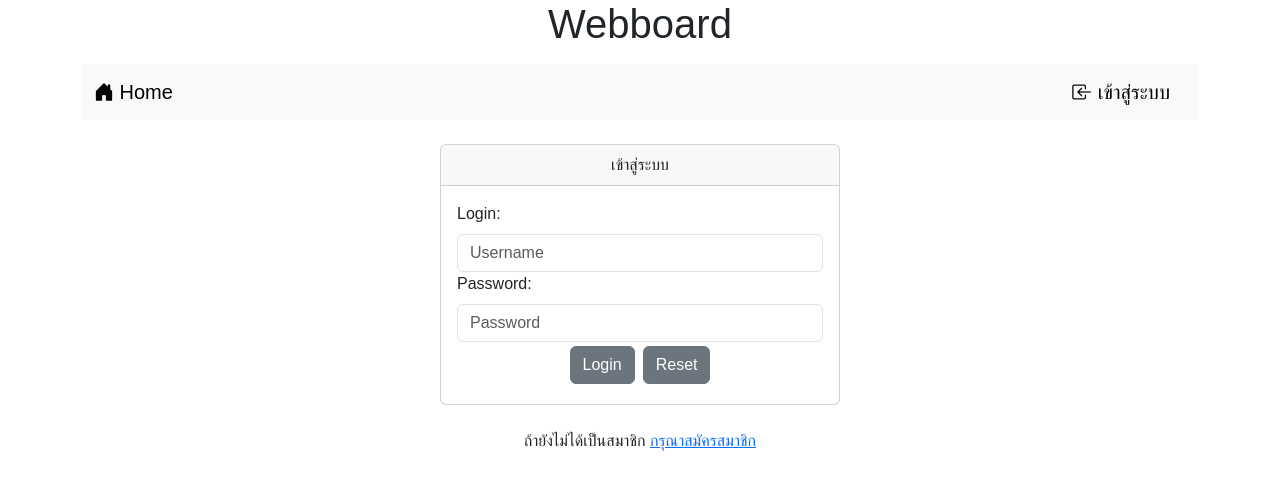
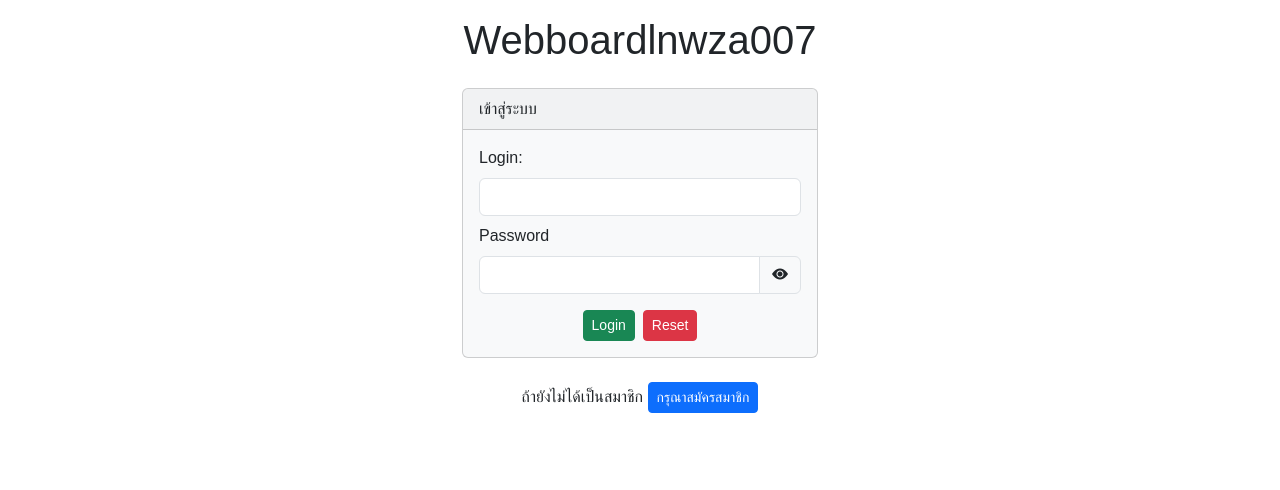
Before and after one commit to ninenotes/webboard_ECT_fri, a PHP site: page /login.php in a window 1280 px wide. Shown: the top 490 px of the page. Run offline with PHP 8.4, Linux system fonts and the light colour scheme.

Commit message:
work10
work10

```diff
--- a/login.php
+++ b/login.php
@@ -23,44 +23,78 @@
     </style>
 </head>
 <body>
-    <h1 class="text-center">Webboard</h1>
-    <div class="container mt-3">
-    <nav class="navbar bg-body-tertiary">
-        <div class="container-fluid">
-            <a class="navbar-brand" href="#home"><i class="bi bi-house-door-fill"></i> Home</a>
-            <form class="d-flex">
-                <a href="login.php" class="navbar-brand"><i class="bi bi-box-arrow-in-left"></i> เข้าสู่ระบบ</a>
-            </form>
-        </div>
-    </nav><br>
-    <!-- alert -->
-    <?php
-        if(isset($_SESSION["error"])){
-            echo "<div class='container mt-3' style='width: 26.5rem;'><div class='alert alert-danger'><span>ชื่อบัญชีหรือรหัสผ่านไม่ถูกต้อง</span></div></div>";
-            unset($_SESSION["error"]);
-        }
-    ?>
-    <div class="d-flex justify-content-center">
-        <form action="verify.php" method="POST">
-            <div class="card"  style="width: 25rem;">
-                <div class="card-header text-center">เข้าสู่ระบบ</div>
+<div class="container-lg">
+    <h1 style="text-align: center;" class="m-3">Webboardlnwza007</h1>
+    <?php include "nav.php" ?>
+
+    <div class="row mt-4">
+        <div class="col-lg-4 col-md-3 col-sm-2 col-1"></div>
+        <div class="col-lg-4 col-md-6 col-sm-8 col-10">
+            <?php
+                if(isset($_SESSION['error'])){
+                echo "<div class='alert alert-danger'>ชื่อบัญชีหรือรหัสผ่านไม่ถูกต้อง</div>";
+                unset($_SESSION['error']);
+                }
+            ?>
+            <div class="card bg-light text-dark">
+                <div class="card-header">เข้าสู่ระบบ</div>
                 <div class="card-body">
-                    <div class="form-group">
-                        <label for="user" class="form-label">Login:</label>
-                        <input type="text" name="user" id="user" class="form-control" placeholder="Username">
-                    </div>
-                    <div class="form-group">
-                        <label for="pwd" class="form-label">Password:</label>
-                        <input type="password" id="pwd" class="form-control"name="pwd" placeholder="Password" required>
-                    </div>
-                    <div class="d-flex justify-content-center">
-                    <button type="submit" class="btn btn-secondary m-1">Login</button>
-                    <button type="reset" class="btn btn-secondary m-1">Reset</button>
-                    </div>
+                    <form action="verify.php" method="post">
+                        <div class="form-group">
+                            <label for="login" class="form-label">Login:</label>
+                            <input type="text" name="login" id="login" class="form-control">
+                        </div>
+                        <div class="form-group mt-2">
+                            <label for="pwd" class="form-label">Password</label>
+                            <div class="input-group">
+                                <input type="password" name="password" id="password" class="form-control">
+                                <span class="input-group-text" onclick="password_show_hide()">
+                                    <i class="bi bi-eye-fill" id="show_eye"></i>
+                                    <i class="bi bi-eye-slash-fill d-none" id="hide_eye"></i>
+                                </span>
+                            </div>
+
+                        </div>
+
+                        <div class="d-flex justify-content-center mt-3">
+
+                            <input class="btn btn-success btn-sm me-2" type="submit" value="Login">
+                            <input class="btn btn-danger btn-sm" type="reset" value="Reset">
+
+                        </div>
+
+
                 </div>
-            </div><br>
-            <p class="text-center">ถ้ายังไม่ได้เป็นสมาชิก <a href="register.php">กรุณาสมัครสมาชิก</a></p>
+                    </form>
+            </div>
         </div>
     </div>
+        <div class="col-lg-4 col-md-3 col-sm-2 col-1"></div>
+</div>
+    <br>
+    <div style="text-align: center;">ถ้ายังไม่ได้เป็นสมาชิก <a href="register.php" class="btn btn-primary btn-sm">กรุณาสมัครสมาชิก</a> </div>
+</div>
+
+<script>
+    function password_show_hide(){
+        let x=document.getElementById("password");
+        let show_eye=document.getElementById("show_eye");
+        let hide_eye=document.getElementById("hide_eye");
+        hide_eye.classList.remove("d-none");
+        if(x.type==="password"){
+            x.type="text";
+            show_eye.style.display="none";
+            hide_eye.style.display="block";
+        }
+        else{
+            x.type="password";
+            show_eye.style.display="block";
+            hide_eye.style.display="none";
+        }
+
+    }
+</script>
+
 </body>
-</html>
+
+</html
```
Also changed, not shown: delete.php (+11 -3 lines), index.php (+7 -1 lines), post.php (+13 -0 lines), post_save.php (+12 -0 lines), register.php (+18 -2 lines).
